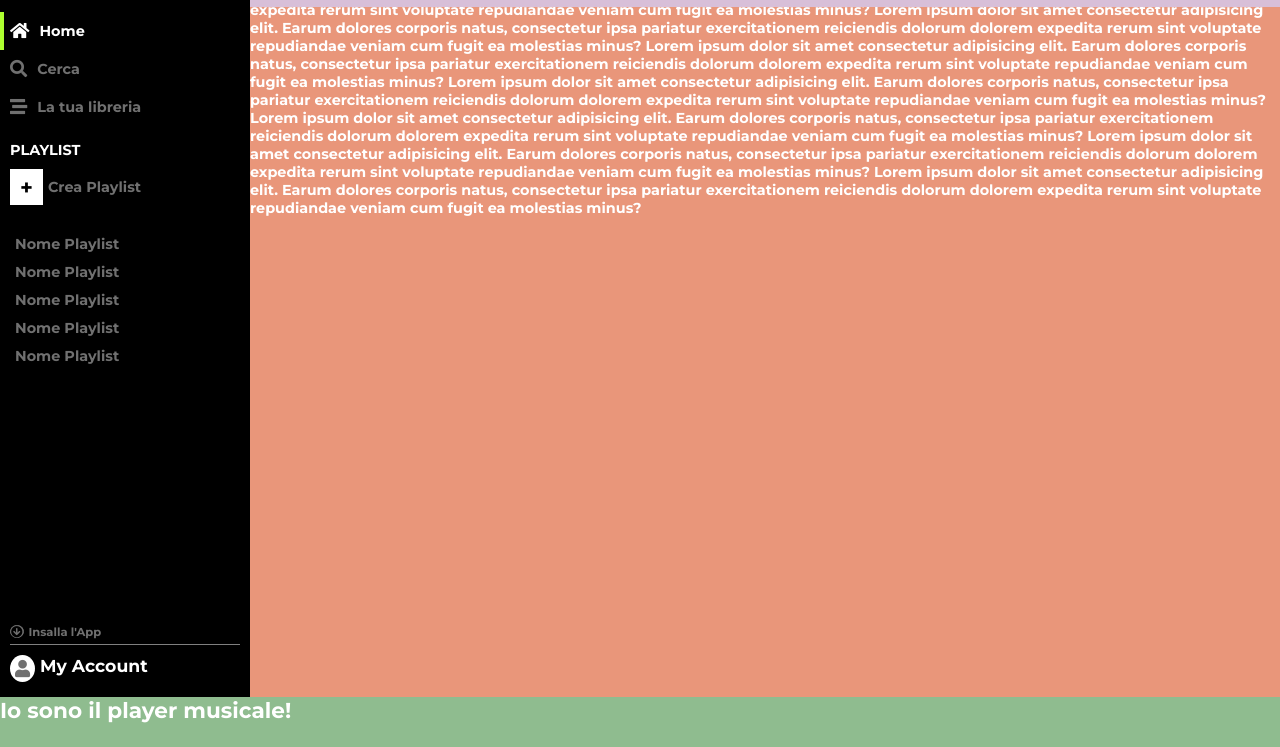
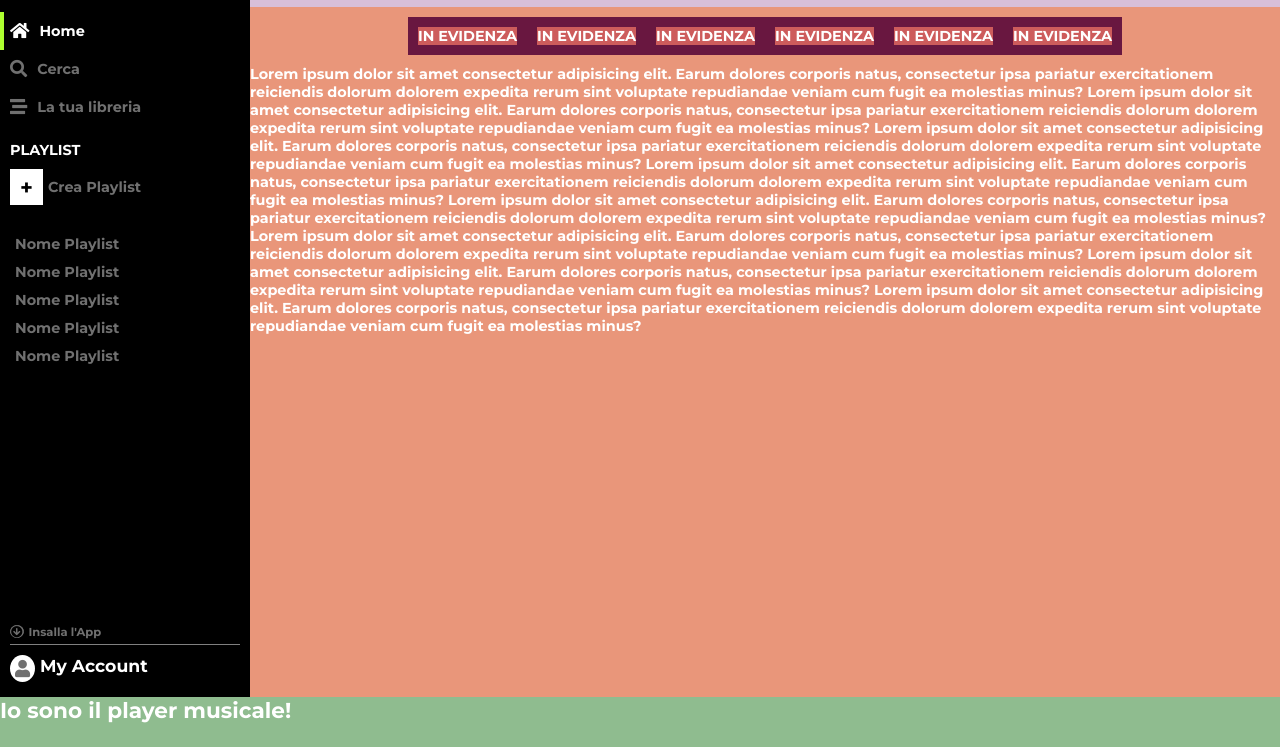
Before and after one commit to didebbo/html-css-spotifyweb, a plain HTML site: page index.html in a window 1280 px wide. Shown: the part 53-800 px from the top of the page. Drawn offline with Linux system fonts and the light colour scheme.

Commit message:
aggiunto navbar in main app

```diff
--- a/css/style.css
+++ b/css/style.css
@@ -288,6 +288,12 @@ main .main-app {
     background-color: darksalmon;
 }
 
+main .main-app a {
+    color: #fff;
+}
+
+
+/* ANCHOR Header */
 main .main-app .header {
     position: fixed;
     display: flex;
@@ -319,13 +325,38 @@ main .main-app .header .cta-upgrade:hover {
    background-color: #fff;
    transform: scale(1.1);
 }
+/* /Header */
 
-.main-page .content {
+/* ANCHOR Middle */
+main .main-app .middle {
     margin-top: 60px;
-    overflow-y: auto;
+    overflow: auto;
 }
 
-/* /Content */
+main .main-app .middle > nav {
+    display: flex;
+    justify-content: center;
+    padding: 10px;
+    /* background-color: green; */
+}
+
+main .main-app .middle nav > ul {
+    display: flex;
+    flex-wrap: wrap;
+    justify-content: center;
+    background-color: rgb(105, 23, 64);
+}
+
+main .main-app .middle nav > ul > li {
+    margin: 10px;
+}
+
+main .main-app .middle nav > ul > li > a {
+    background-color: indianred;
+
+}
+
+/* /Middle */
 
 /* /Main Page */
 
--- a/index.html
+++ b/index.html
@@ -153,7 +153,42 @@
                     Effettua l'upgrade
                 </a>
             </section>
-            <div class="content">
+
+            <setion class="middle">
+                <nav>
+                    <ul>
+                        <li>
+                            <a href="#">
+                                IN EVIDENZA
+                            </a>
+                        </li>
+                        <li>
+                            <a href="#">
+                                IN EVIDENZA
+                            </a>
+                        </li>
+                        <li>
+                            <a href="#">
+                                IN EVIDENZA
+                            </a>
+                        </li>
+                        <li>
+                            <a href="#">
+                                IN EVIDENZA
+                            </a>
+                        </li>
+                        <li>
+                            <a href="#">
+                                IN EVIDENZA
+                            </a>
+                        </li>
+                        <li>
+                            <a href="#">
+                                IN EVIDENZA
+                            </a>
+                        </li>
+                    </ul>
+                </nav>
                 Lorem ipsum dolor sit amet consectetur adipisicing elit. Earum dolores corporis natus,
                 consectetur ipsa
                 pariatur exercitationem reiciendis dolorum dolorem expedita rerum sint voluptate repudiandae
@@ -194,7 +229,7 @@
                 pariatur exercitationem reiciendis dolorum dolorem expedita rerum sint voluptate repudiandae
                 veniam cum
                 fugit ea molestias minus?
-            </div>
+            </setion>
         </div>
     </main>
 
```
